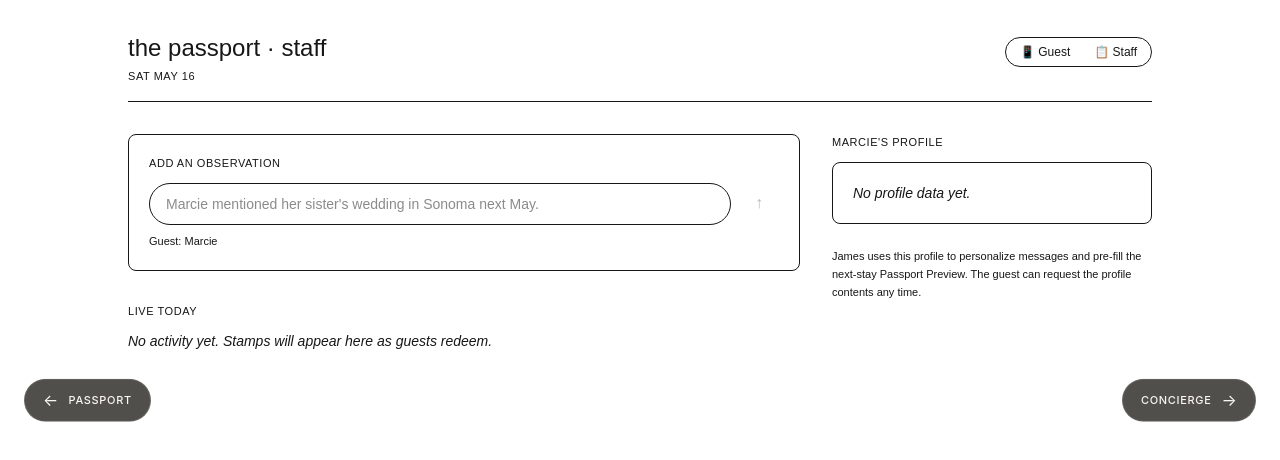
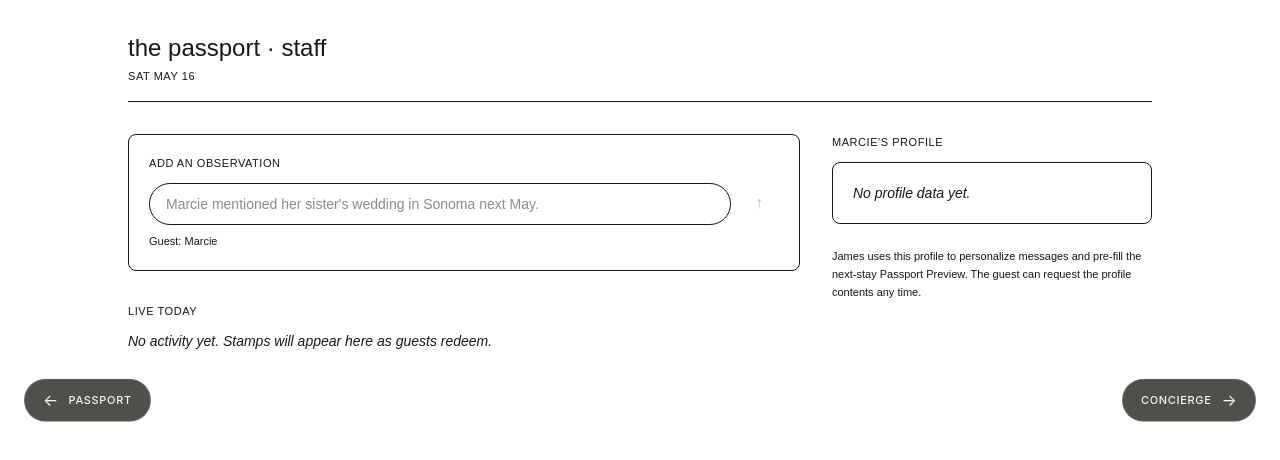
Before and after one commit to potable-anarchy/sand-hill-hackathon-the-passport, a Next.js app: page /staff in a window 1280 px wide. Shown: the top 460 px of the page. Built offline with nearby package versions, Linux system fonts and the light colour scheme.

Commit message:
Remove Guest/Staff toggle from staff view header

```diff
--- a/src/app/staff/page.tsx
+++ b/src/app/staff/page.tsx
@@ -101,17 +101,6 @@ export default function StaffPage() {
             <div className="text-[11px] text-[var(--color-ink-tertiary)] uppercase tracking-wider mt-1">
               Sat May 16
             </div>
-          </div>
-          <div className="flex border border-[var(--color-divider)] rounded-full p-0.5 bg-white">
-            <a
-              href="/passport"
-              className="px-3 py-1 text-xs text-[var(--color-ink-tertiary)] rounded-full"
-            >
-              📱 Guest
-            </a>
-            <span className="px-3 py-1 text-xs bg-[var(--color-ink-primary)] text-[var(--color-bg-cream)] rounded-full">
-              📋 Staff
-            </span>
           </div>
         </div>
 
```
